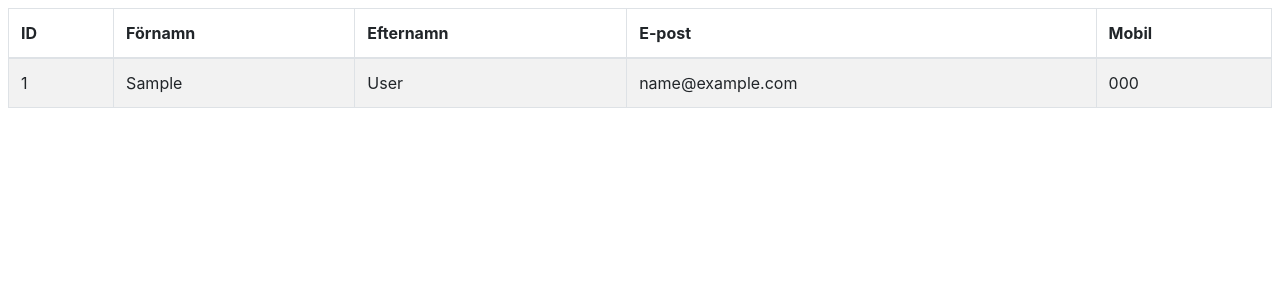
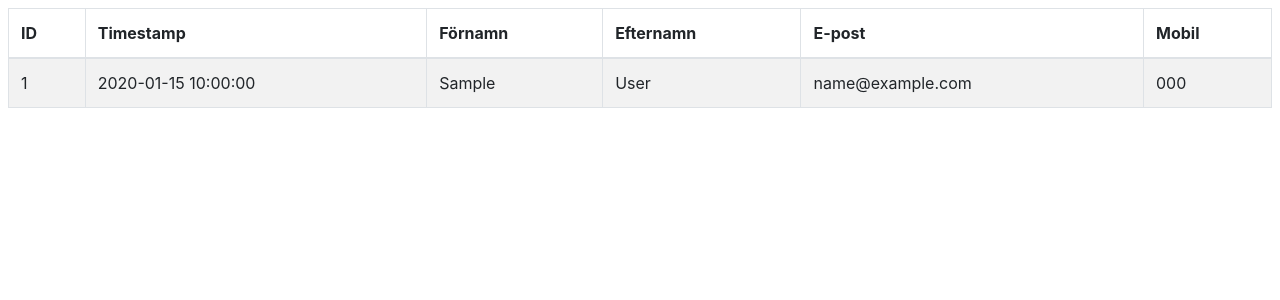
Before and after one commit to AntonUden/WEUWEB01_EEDAT2_18, a PHP site: page /admin.php in a window 1280 px wide. Shown: the top 300 px of the page. Run offline with PHP 8.4, Linux system fonts and the light colour scheme; tables that the repository leaves empty hold one stand-in row (values such as "Sample post").

Commit message:
Update 28

```diff
--- a/Uppgift 28/admin.php
+++ b/Uppgift 28/admin.php
@@ -20,6 +20,7 @@ $entries = $dbc->getEntries();
                 <thead>
                     <tr>
                         <th>ID</th>
+                        <th>Timestamp</th>
                         <th>Förnamn</th>
                         <th>Efternamn</th>
                         <th>E-post</th>
@@ -30,6 +31,7 @@ $entries = $dbc->getEntries();
                     <?php foreach ($entries as $entry): ?>
                     <tr>
                         <td><?php echo htmlentities($entry->getId()); ?></td>
+                        <td><?php echo htmlentities($entry->getTimestamp()); ?></td>
                         <td><?php echo htmlentities($entry->getFirstName()); ?></td>
                         <td><?php echo htmlentities($entry->getLastName()); ?></td>
                         <td><?php echo htmlentities($entry->getEmail()); ?></td>
--- a/Uppgift 28/db.php
+++ b/Uppgift 28/db.php
@@ -31,7 +31,7 @@ class DBConnection {
         $stmt = $this->pdo->prepare("SELECT * FROM entries");
         if($stmt->execute()) {
             while($r = $stmt->fetch()) {
-                array_push($result, new Entry($r['id'], $r['firstname'], $r['lastname'], $r['email'], $r['phone_number']));
+                array_push($result, new Entry($r['id'], $r['timestamp'], $r['firstname'], $r['lastname'], $r['email'], $r['phone_number']));
             }
         }
 
--- a/Uppgift 28/entry.php
+++ b/Uppgift 28/entry.php
@@ -4,7 +4,8 @@ class Entry {
 	protected $firstname;
 	protected $lastname;
 	protected $email;
-	protected $phone_number;
+    protected $phone_number;
+    protected $timestamp;
 
     function getId() {
         return $this->id;
@@ -26,12 +27,17 @@ class Entry {
         return $this->phone_number;
     }
 
-	function __construct($id, $firstname, $lastname, $email, $phone_number) {
-		$this->id = $id;
+    function getTimestamp() {
+        return $this->timestamp;
+    }
+
+	function __construct($id, $timestamp, $firstname, $lastname, $email, $phone_number) {
+        $this->id = $id;
+        $this->timestamp = $timestamp;
 		$this->firstname = $firstname;
 		$this->lastname = $lastname;
 		$this->email = $email;
-		$this->phone_number = $phone_number;
+        $this->phone_number = $phone_number;
 	}
 }
 ?>
--- a/Uppgift 28/submit.php
+++ b/Uppgift 28/submit.php
@@ -11,7 +11,6 @@ if ($_SERVER['REQUEST_METHOD'] == 'POST') {
         $lastname = urldecode($_POST["lastname"]);
         $email = urldecode($_POST["email"]);
         $phone_number = urldecode($_POST["phone_number"]);
-
 
         if (strlen($firstname) > 0 && strlen($firstname <= 50)) {
             if (strlen($lastname) > 0 && strlen($lastname <= 50)) {
--- a/Uppgift 28/uppgift28.sql
+++ b/Uppgift 28/uppgift28.sql
@@ -3,7 +3,7 @@
 -- http://www.phpmyadmin.net
 --
 -- Värd: localhost
--- Tid vid skapande: 19 nov 2019 kl 13:20
+-- Tid vid skapande: 25 nov 2019 kl 11:23
 -- Serverversion: 5.7.11
 -- PHP-version: 5.6.18
 
@@ -30,6 +30,7 @@ USE `uppgift28`;
 
 CREATE TABLE `entries` (
   `id` int(10) UNSIGNED NOT NULL,
+  `timestamp` datetime NOT NULL DEFAULT CURRENT_TIMESTAMP,
   `firstname` varchar(50) COLLATE utf8_bin NOT NULL,
   `lastname` varchar(50) COLLATE utf8_bin NOT NULL,
   `email` varchar(255) COLLATE utf8_bin NOT NULL,
@@ -56,7 +57,7 @@ ALTER TABLE `entries`
 -- AUTO_INCREMENT för tabell `entries`
 --
 ALTER TABLE `entries`
-  MODIFY `id` int(10) UNSIGNED NOT NULL AUTO_INCREMENT, AUTO_INCREMENT=2;
+  MODIFY `id` int(10) UNSIGNED NOT NULL AUTO_INCREMENT;
 /*!40101 SET CHARACTER_SET_CLIENT=@OLD_CHARACTER_SET_CLIENT */;
 /*!40101 SET CHARACTER_SET_RESULTS=@OLD_CHARACTER_SET_RESULTS */;
 /*!40101 SET COLLATION_CONNECTION=@OLD_COLLATION_CONNECTION */;
```
Also changed, not shown: Uppgift 28/index.php (+10 -6 lines), Uppgift 28/backadal.png (added).
